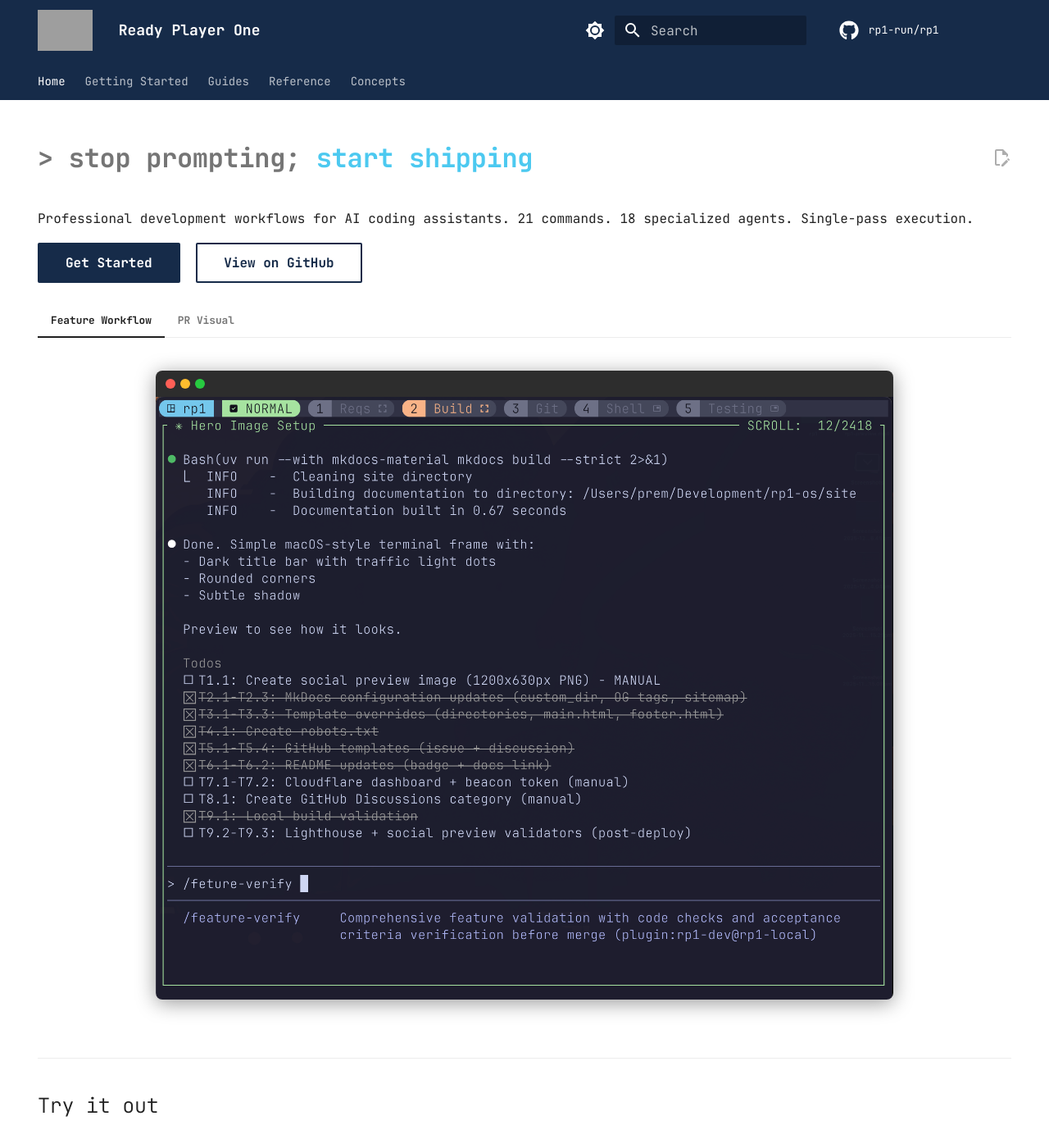
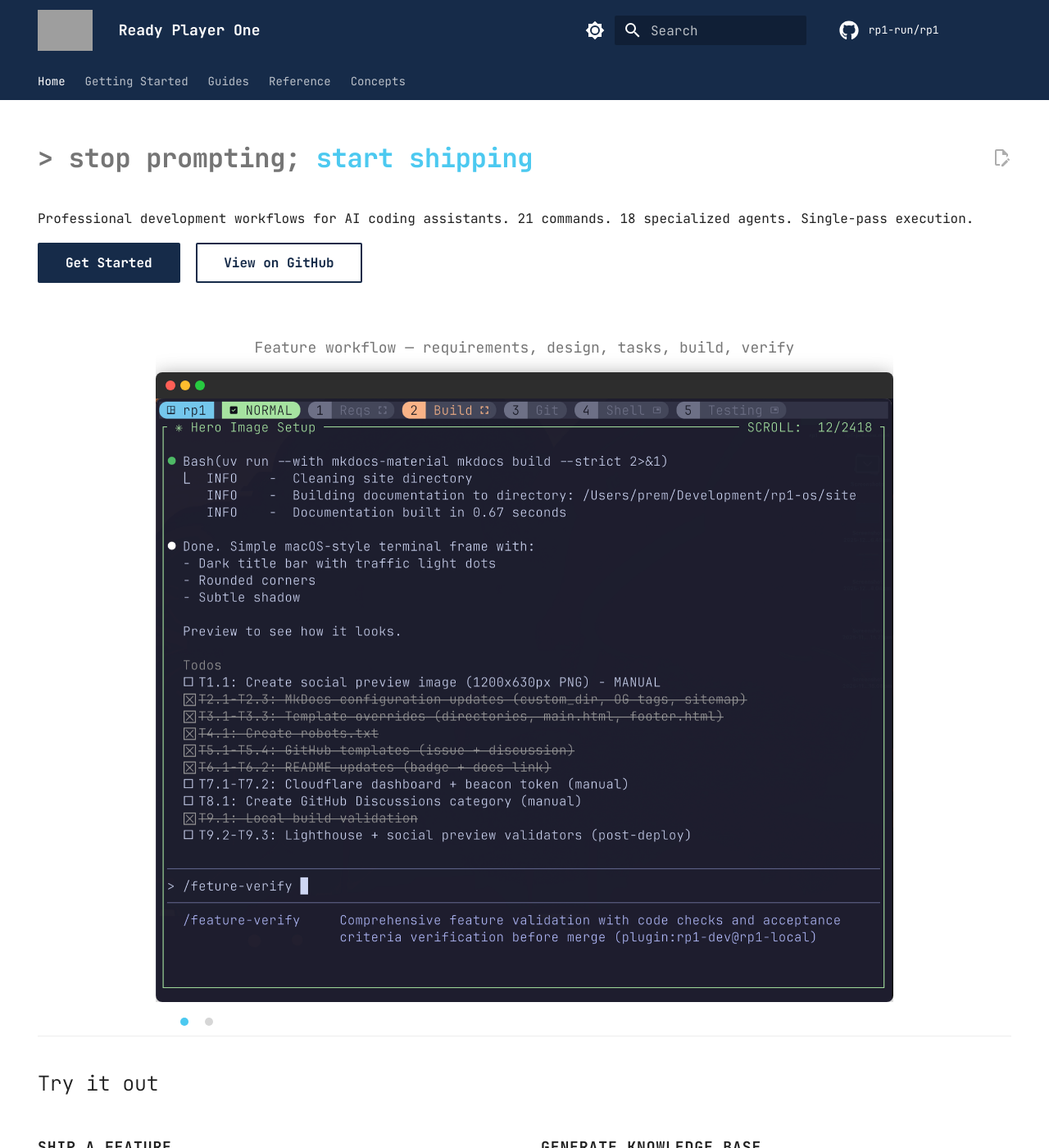
Before and after one commit to rp1-run/rp1, an MkDocs documentation site: the page built from docs/index.md, in a window 1280 px wide and 1400 px high. Shown: the whole window at 82% size. Built offline with MkDocs 1.6.1 and Material for MkDocs 9.7.7, drawn with Linux system fonts in a browser that asks for light colours; comment, search, counter and statistics services are not loaded; grey boxes are pictures that could not be loaded.

Commit message:
docs: fix carousel on lp (#28)
* chore: ignore .vite

* fix: carousel works without bugs

* feat(docs): add captions

```diff
--- a/docs/index.md
+++ b/docs/index.md
@@ -12,25 +12,36 @@
 [Get Started](getting-started/quickstart.md){ .md-button .md-button--primary }
 [View on GitHub](https://github.com/rp1-run/rp1){ .md-button }
 
-=== "Feature Workflow"
-    <div class="terminal-window">
-      <div class="terminal-header">
-        <span class="terminal-dot red"></span>
-        <span class="terminal-dot yellow"></span>
-        <span class="terminal-dot green"></span>
-      </div>
-      <img src="assets/screens/claude-code.png" alt="rp1 feature workflow showing requirements, design, and build commands">
+<div class="carousel-container">
+  <div class="splide" id="hero-carousel" aria-label="Product Screenshots">
+    <div class="splide__track">
+      <ul class="splide__list">
+        <li class="splide__slide">
+          <div class="carousel-caption">Feature workflow — requirements, design, tasks, build, verify</div>
+          <div class="terminal-window">
+            <div class="terminal-header">
+              <span class="terminal-dot red"></span>
+              <span class="terminal-dot yellow"></span>
+              <span class="terminal-dot green"></span>
+            </div>
+            <img src="assets/screens/claude-code.png" alt="rp1 feature workflow showing requirements, design, and build commands">
+          </div>
+        </li>
+        <li class="splide__slide">
+          <div class="carousel-caption">PR visualization — understand changes at a glance</div>
+          <div class="terminal-window">
+            <div class="terminal-header">
+              <span class="terminal-dot red"></span>
+              <span class="terminal-dot yellow"></span>
+              <span class="terminal-dot green"></span>
+            </div>
+            <img src="assets/screens/pr-visual.png" alt="rp1 PR visual diagram showing code change visualization">
+          </div>
+        </li>
+      </ul>
     </div>
-
-=== "PR Visual"
-    <div class="terminal-window">
-      <div class="terminal-header">
-        <span class="terminal-dot red"></span>
-        <span class="terminal-dot yellow"></span>
-        <span class="terminal-dot green"></span>
-      </div>
-      <img src="assets/screens/pr-visual.png" alt="rp1 PR visual diagram showing code change visualization">
-    </div>
+  </div>
+</div>
 
 ---
 
--- a/docs/stylesheets/extra.css
+++ b/docs/stylesheets/extra.css
@@ -263,3 +263,115 @@
   height: 1em !important;
   vertical-align: -0.125em;
 }
+
+/* ==========================================================================
+   Image Carousel (Splide.js)
+
+   Using splide-core.min.css which requires custom transition styles.
+   The !important declarations override Splide's inline JS styles for fade mode.
+   ========================================================================== */
+
+/* Container */
+.carousel-container {
+  margin: 2rem auto;
+  max-width: 900px;
+}
+
+/* Fade transition type (required when using splide-core.min.css) */
+.splide--fade > .splide__track > .splide__list {
+  display: block !important;
+}
+
+.splide--fade > .splide__track > .splide__list > .splide__slide {
+  position: absolute !important;
+  top: 0 !important;
+  left: 0 !important;
+  right: 0 !important;
+  width: 100% !important;
+  transform: none !important;
+  opacity: 0;
+  z-index: 0;
+  transition: opacity 400ms;
+}
+
+.splide--fade > .splide__track > .splide__list > .splide__slide.is-active {
+  position: relative !important;
+  opacity: 1;
+  z-index: 1;
+}
+
+/* Terminal window inside carousel */
+.carousel-container .terminal-window {
+  margin: 0;
+}
+
+/* Images scale to container width */
+.carousel-container .terminal-window img {
+  display: block;
+  width: 100%;
+  height: auto;
+}
+
+/* Captions below terminal window */
+.carousel-caption {
+  text-align: center;
+  padding: 0.75rem 1rem;
+  font-size: 0.9rem;
+  color: var(--md-default-fg-color--light);
+}
+
+[data-md-color-scheme="slate"] .carousel-caption {
+  color: var(--md-default-fg-color--lighter);
+}
+
+/* Pagination dots - rp1 brand colors */
+.carousel-container .splide__pagination {
+  position: absolute;
+  bottom: -2rem;
+  left: 0;
+  right: 0;
+  display: flex;
+  justify-content: center;
+  gap: 0.5rem;
+  padding: 0;
+  margin: 0;
+  list-style: none;
+}
+
+.carousel-container .splide__pagination__page {
+  display: inline-block;
+  width: 10px;
+  height: 10px;
+  padding: 0;
+  border: none;
+  border-radius: 50%;
+  background: var(--md-default-fg-color--lighter);
+  opacity: 0.5;
+  cursor: pointer;
+}
+
+.carousel-container .splide__pagination__page.is-active {
+  background: var(--md-accent-fg-color);
+  opacity: 1;
+}
+
+/* Dark mode */
+[data-md-color-scheme="slate"] .carousel-container .splide__pagination__page {
+  background: var(--md-default-fg-color--light);
+}
+
+[data-md-color-scheme="slate"] .carousel-container .splide__pagination__page.is-active {
+  background: var(--md-accent-fg-color);
+}
+
+/* Mobile */
+@media (max-width: 768px) {
+  .carousel-container {
+    margin: 1rem auto;
+  }
+
+  .carousel-container .splide__pagination__page {
+    width: 12px;
+    height: 12px;
+  }
+}
--- a/mkdocs.yml
+++ b/mkdocs.yml
@@ -132,8 +132,10 @@
   generator: false
 
 extra_css:
+  - https://cdn.jsdelivr.net/npm/@splidejs/splide@4/dist/css/splide-core.min.css
   - stylesheets/extra.css
 
 extra_javascript:
+  - https://cdn.jsdelivr.net/npm/@splidejs/splide@4/dist/js/splide.min.js
   - https://unpkg.com/mermaid@10/dist/mermaid.min.js
   - javascripts/analytics.js
```
Also changed, not shown: other parts of docs/index.md (+29 -27 lines), docs/assets/screens/claude-code.png, docs/assets/screens/pr-visual.png, 1 other file.
